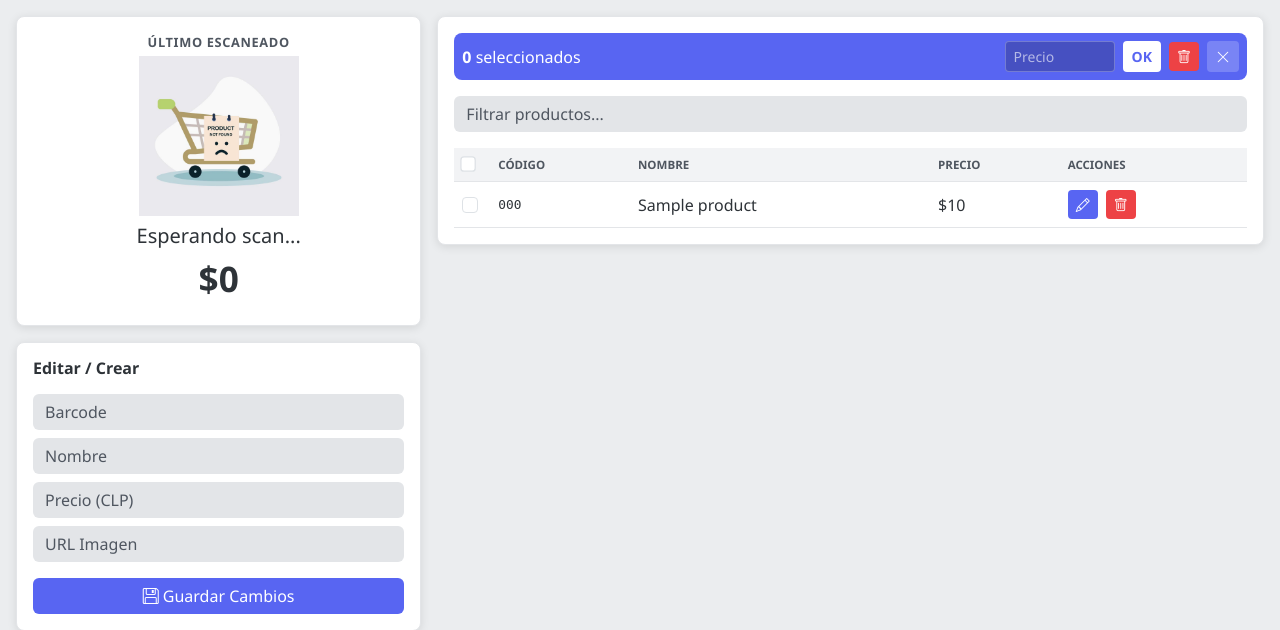
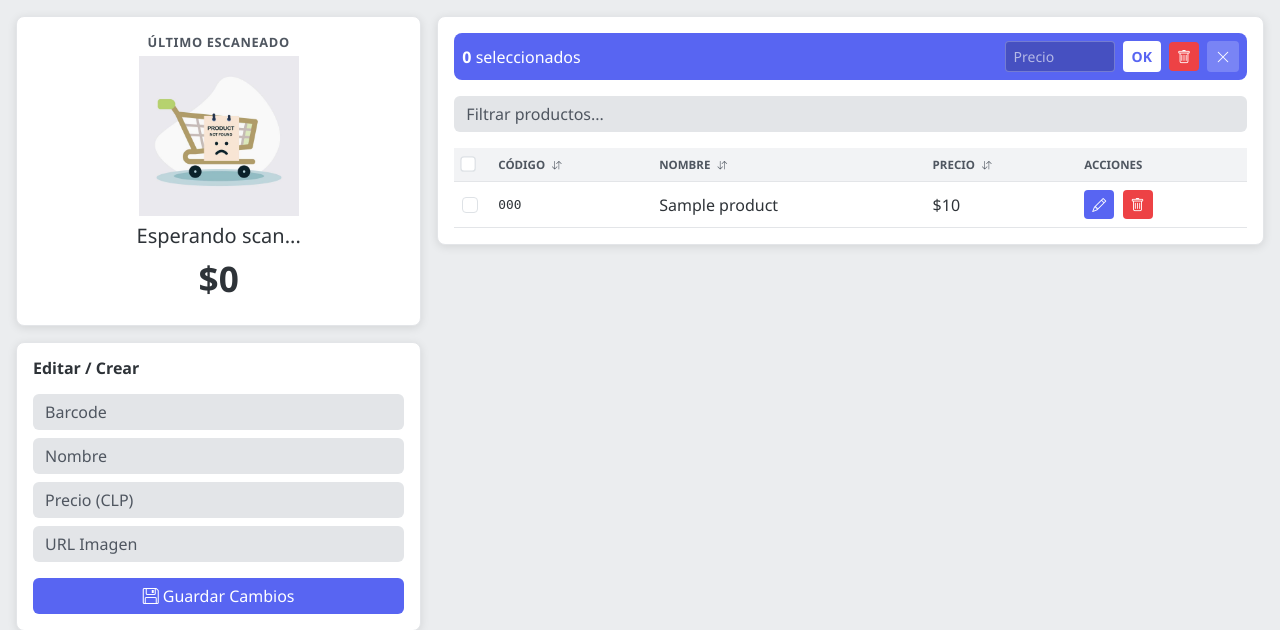
Before and after one commit to SekiDesu0/SekiPos, a Flask app: page / in a window 1280 px wide. Shown: the part 57-687 px from the top of the page. Run offline with Flask 3, Linux system fonts and the light colour scheme; a user stored in the database is signed in; tables that the repository leaves empty hold one stand-in row (values such as "Sample post"); some libraries are stand-ins or nearby versions.

Commit message:
sort table

```diff
--- a/templates/index.html
+++ b/templates/index.html
@@ -363,9 +363,15 @@
                                         <input class="form-check-input" type="checkbox" id="select-all"
                                             onclick="toggleAll(this)">
                                     </th>
-                                    <th class="col-barcode">Código</th>
-                                    <th>Nombre</th>
-                                    <th>Precio</th>
+                                    <th class="col-barcode" onclick="sortTable(1)" style="cursor:pointer;">
+                                        Código <i class="bi bi-arrow-down-up ms-1" style="font-size: 0.6rem;"></i>
+                                    </th>
+                                    <th onclick="sortTable(2)" style="cursor:pointer;">
+                                        Nombre <i class="bi bi-arrow-down-up ms-1" style="font-size: 0.6rem;"></i>
+                                    </th>
+                                    <th onclick="sortTable(3)" style="cursor:pointer;">
+                                        Precio <i class="bi bi-arrow-down-up ms-1" style="font-size: 0.6rem;"></i>
+                                    </th>
                                     <th>Acciones</th>
                                 </tr>
                             </thead>
@@ -718,6 +724,41 @@
             input.focus();
         }
 
+        let sortDirections = [true, true, true, true]; // Tracks asc/desc for each column
+
+        function sortTable(colIdx) {
+            const table = document.getElementById("inventoryTable");
+            const tbody = table.querySelector("tbody");
+            const rows = Array.from(tbody.querySelectorAll("tr"));
+            const isAscending = sortDirections[colIdx];
+
+            const sortedRows = rows.sort((a, b) => {
+                let valA = a.cells[colIdx].innerText.trim();
+                let valB = b.cells[colIdx].innerText.trim();
+
+                // If sorting price, use the data-value attribute for pure numbers
+                if (colIdx === 3) {
+                    valA = parseFloat(a.cells[colIdx].getAttribute('data-value')) || 0;
+                    valB = parseFloat(b.cells[colIdx].getAttribute('data-value')) || 0;
+                } else {
+                    valA = valA.toLowerCase();
+                    valB = valB.toLowerCase();
+                }
+
+                if (valA < valB) return isAscending ? -1 : 1;
+                if (valA > valB) return isAscending ? 1 : -1;
+                return 0;
+            });
+
+            // Toggle direction for next click
+            sortDirections[colIdx] = !isAscending;
+
+            // Append sorted rows back to tbody
+            sortedRows.forEach(row => tbody.appendChild(row));
+
+            // Optional: Reset "select all" state since order changed
+            document.getElementById('select-all').checked = false;
+        }
     </script>
 </body>
 
```
